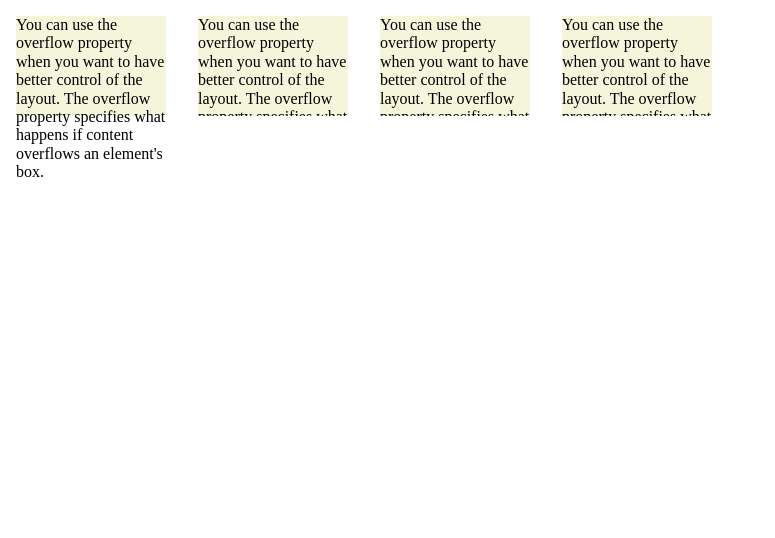
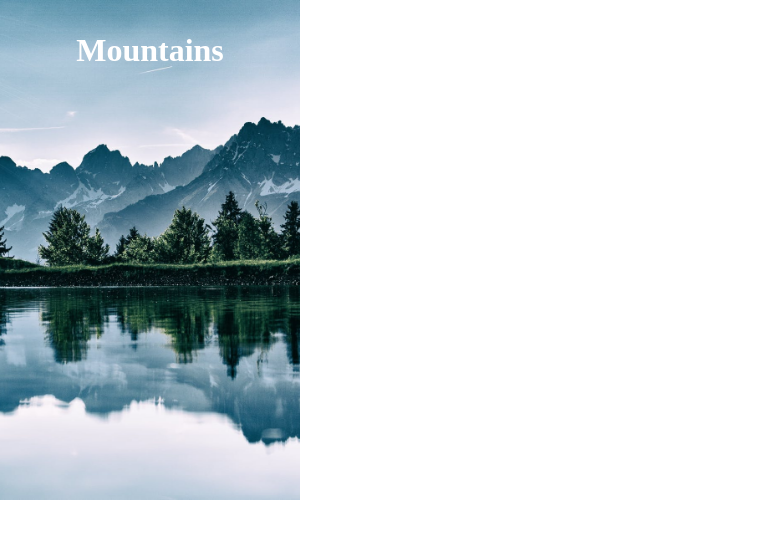
Before and after one commit to McVat/html_css, a plain HTML site: page lesson13/task2/index.html in a window 1280 px wide. Shown: the whole page, without its empty margins (0-775 px from the left). Drawn offline with nearby package versions, Linux system fonts and the light colour scheme.

Commit message:
git init

```diff
--- a/lesson13/task2/index.html
+++ b/lesson13/task2/index.html
@@ -3,26 +3,14 @@
 
 <head>
     <meta charset="UTF-8" />
-    <title>Overflow</title>
-    <link rel="stylesheet" href="https://cdnjs.cloudflare.com/ajax/libs/normalize/8.0.1/normalize.min.css" integrity="sha256-l85OmPOjvil/SOvVt3HnSSjzF1TUMyT9eV0c2BzEGzU=" crossorigin="anonymous" />
+    <title>Document</title>
+    <link rel="stylesheet" href="https://cdnjs.cloudflare.com/ajax/libs/normalize/8.0.1/normalize.css" integrity="sha256-WAgYcAck1C1/zEl5sBl5cfyhxtLgKGdpI3oKyJffVRI=" crossorigin="anonymous" />
     <link rel="stylesheet" href="styles.css" />
+
 </head>
 
 <body>
-    <div class="articles">
-        <div class="visible-text">
-            You can use the overflow property when you want to have better control of the layout. The overflow property specifies what happens if content overflows an element's box.
-        </div>
-        <div class="cropped">
-            You can use the overflow property when you want to have better control of the layout. The overflow property specifies what happens if content overflows an element's box.
-        </div>
-        <div class="both-scrolls">
-            You can use the overflow property when you want to have better control of the layout. The overflow property specifies what happens if content overflows an element's box.
-        </div>
-        <div class="vertical-scroll">
-            You can use the overflow property when you want to have better control of the layout. The overflow property specifies what happens if content overflows an element's box.
-        </div>
-    </div>
+    <div class="mountains">Mountains</div>
 </body>
 
 </html>
--- a/lesson13/task2/styles.css
+++ b/lesson13/task2/styles.css
@@ -1,28 +1,13 @@
-* {
+div {
+    width: 300px;
+    height: 500px;
+    background-image: url(nature.jpeg);
+    background-position: center;
+    background-size: cover;
+    font-size: 32px;
+    font-weight: 700;
+    color: white;
+    padding-top: 32px;
+    text-align: center;
     box-sizing: border-box;
 }
-
-.articles {
-    display: flex;
-}
-
-.articles div {
-    width: 150px;
-    height: 100px;
-    background-color: beige;
-    margin: 16px
-}
-
-.cropped {
-    overflow: hidden;
-}
-
-.both-scrolls {
-    overflow: scroll;
-    cursor: all-scroll;
-}
-
-.vertical-scroll {
-    overflow-y: scroll;
-    cursor: all-scroll;
-}
```
Also changed, not shown: lesson13/task2/nature.jpeg (added).
